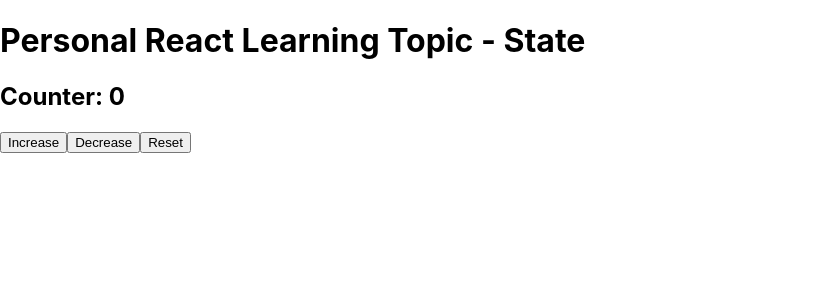
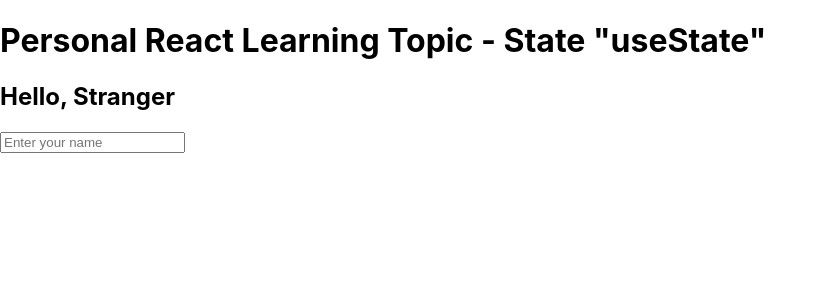
Before and after one commit to TusharKcode/web_development, a React (Create React App) app in the folder my-react-portfolio/: page / in a window 1280 px wide. Shown: the top 300 px of the page, without its empty margins (0-827 px from the left). Built offline with nearby package versions, Linux system fonts and the light colour scheme.

Commit message:
How to use- Use State

```diff
--- a/my-react-portfolio/src/App.js
+++ b/my-react-portfolio/src/App.js
@@ -1,10 +1,10 @@
-import Counter from "./counter";
+import NameForm from "./NameForm";
 
 function App(){
   return(
     <div>
-      <h1>Personal React Learning Topic - State</h1>
-      <Counter /> {/* new */}
+      <h1>Personal React Learning Topic - State "useState"</h1>
+      <NameForm /> {/* new */}
     </div>
   );
 }
--- /dev/null
+++ b/my-react-portfolio/src/NameForm.js
@@ -0,0 +1,19 @@
+import { useState } from "react";
+
+function NameForm(){
+    const [name, setName] = useState("");
+    return(
+        <div>
+            <h2>Hello, {name || "Stranger"}</h2>
+            <input
+                type="text"
+                placeholder="Enter your name"
+                value={name}
+                onChange={(e) => setName(e.target.value)}
+
+            />
+        </div>
+    );
+}
+
+export default NameForm;
--- a/my-react-portfolio/src/counter.js
+++ b/my-react-portfolio/src/counter.js
@@ -1,8 +1,11 @@
 const { useState } = require("react");
 
 function Counter(){
+
+    //use State hook
     const [count, setCount] = useState(0);
 
+    //UI
     return(
         <div>
             <h2>Counter: {count}</h2>
```
